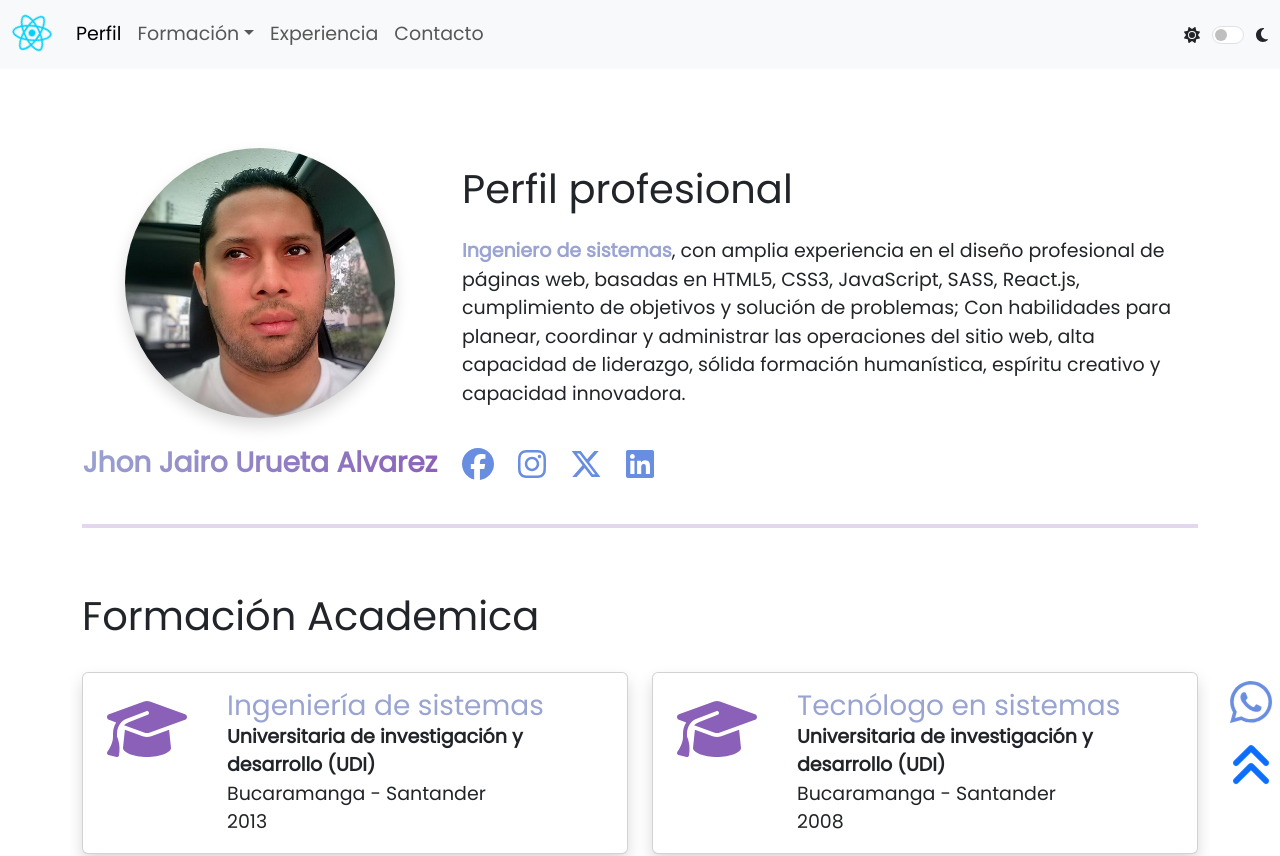
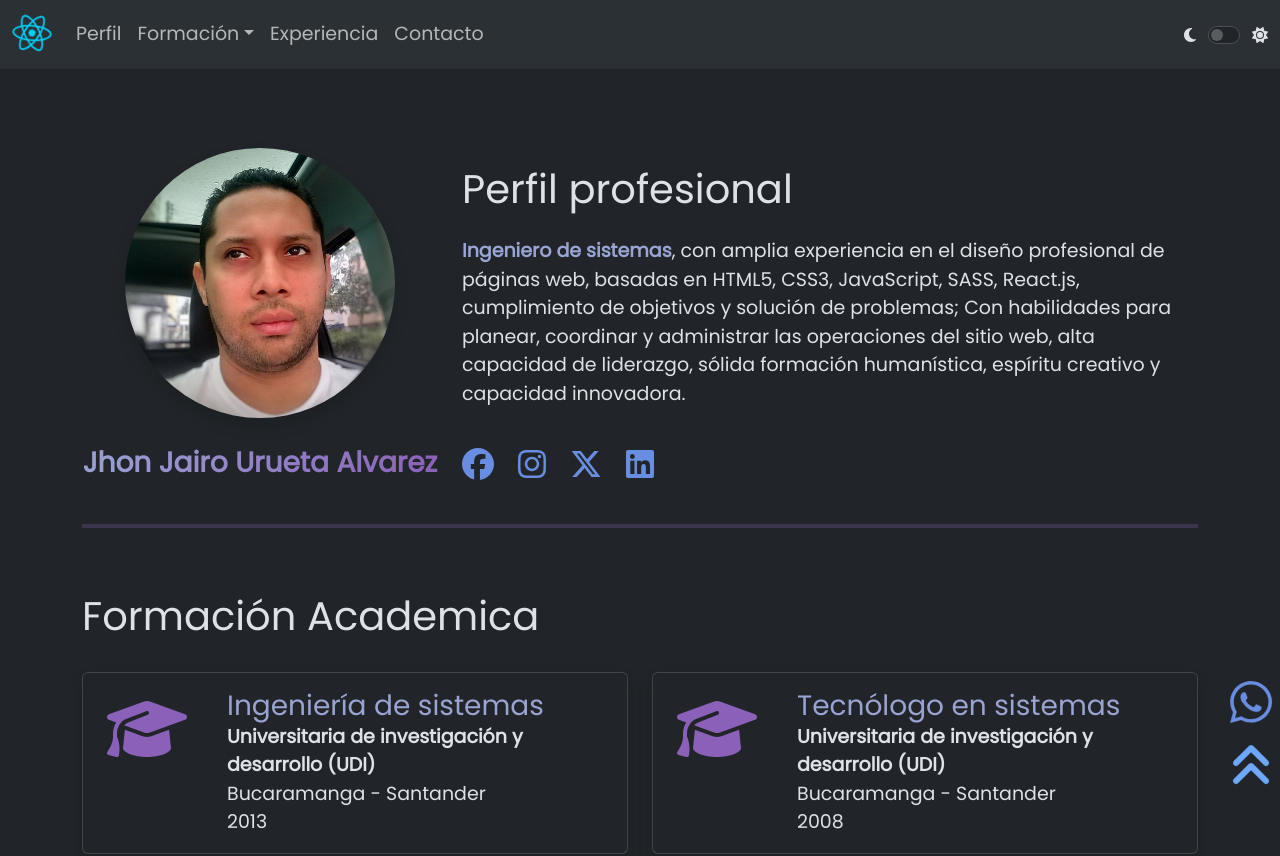
Before and after one commit to jhonuru/website, a React (Vite) app: page / in a window 1280 px wide. Shown: the top 856 px of the page. Built offline with nearby package versions, Linux system fonts and the light colour scheme.

Commit message:
Avance 6

```diff
--- a/index.html
+++ b/index.html
@@ -12,8 +12,9 @@
     <meta name="viewport" content="width=device-width, initial-scale=1.0" />
     <title>CV - jhon Jairo Urueta Alvarez</title>
   </head>
-  <body data-bs-theme="light">
+  <body data-bs-theme="dark">
     <div id="root"></div>
     <script type="module" src="/src/main.jsx"></script>
   </body>
 </html>
+>
--- a/src/components/Navbar.jsx
+++ b/src/components/Navbar.jsx
@@ -14,7 +14,7 @@ export function Navbar() {
     <>
       <nav className="navbar bg-dark navbar-expand-md bg-body-tertiary fixed-top">
         <div className="container-fluid">
-          <Link className="navbar-brand" to={"/website"}>
+          <Link className="navbar-brand" to={"/website/"} >
             <FontAwesomeIcon icon={faReact} size='2x' style={{ color: '#00D1F7' }} className="ani1" />
           </Link>
           <button className="navbar-toggler" type="button" data-bs-toggle="collapse" data-bs-target="#navbarSupportedContent" aria-controls="navbarSupportedContent" aria-expanded="false" aria-label="Toggle navigation">
@@ -23,7 +23,7 @@ export function Navbar() {
           <div className="collapse navbar-collapse" id="navbarSupportedContent">
             <ul className="navbar-nav me-auto my-0 mb-lg-0">
               <li className="nav-item">
-                <a className="nav-link active" aria-current="page" href="#perfil">Perfil</a>
+                <a className="nav-link" aria-current="page" href="#perfil">Perfil</a>
               </li>
               <li className="nav-item dropdown">
                 <a className="nav-link dropdown-toggle" href="#" role="button" data-bs-toggle="dropdown" aria-expanded="false">
@@ -41,11 +41,12 @@ export function Navbar() {
                 <a className="nav-link" href="#contacto">Contacto</a>
               </li>
             </ul>
-            <div className="row">
+            <hr />
+            <div className="row justify-content-center my-2">
               <div className="col-auto d-flex align-items-center">
+                <FontAwesomeIcon icon="fa-solid fa-moon" />
+                <div className="form-check form-switch mx-2 d-flex justify-content-center"><input className="form-check-input p-2" type="checkbox" role="switch" id="flexSwitchCheckCheked" onClick={modeDark} /></div>
                 <FontAwesomeIcon icon="fa-solid fa-sun" />
-                <div className="form-check form-switch mx-2 d-flex justify-content-center"><input className="form-check-input p-2" type="checkbox" role="switch" id="flexSwitchCheckCheked" onClick={modeDark} /></div>
-                <FontAwesomeIcon icon="fa-solid fa-moon" />
               </div>
             </div>
           </div>
```
